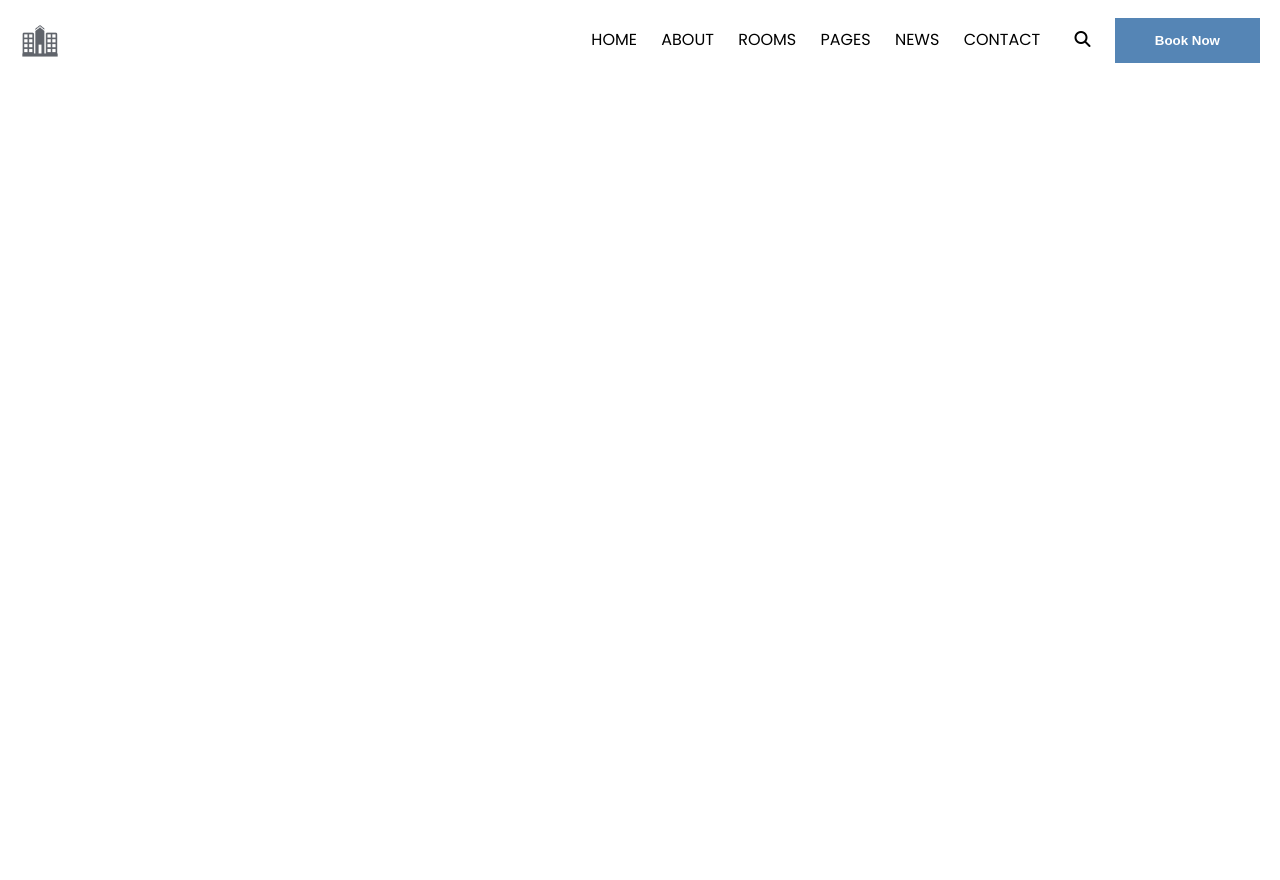
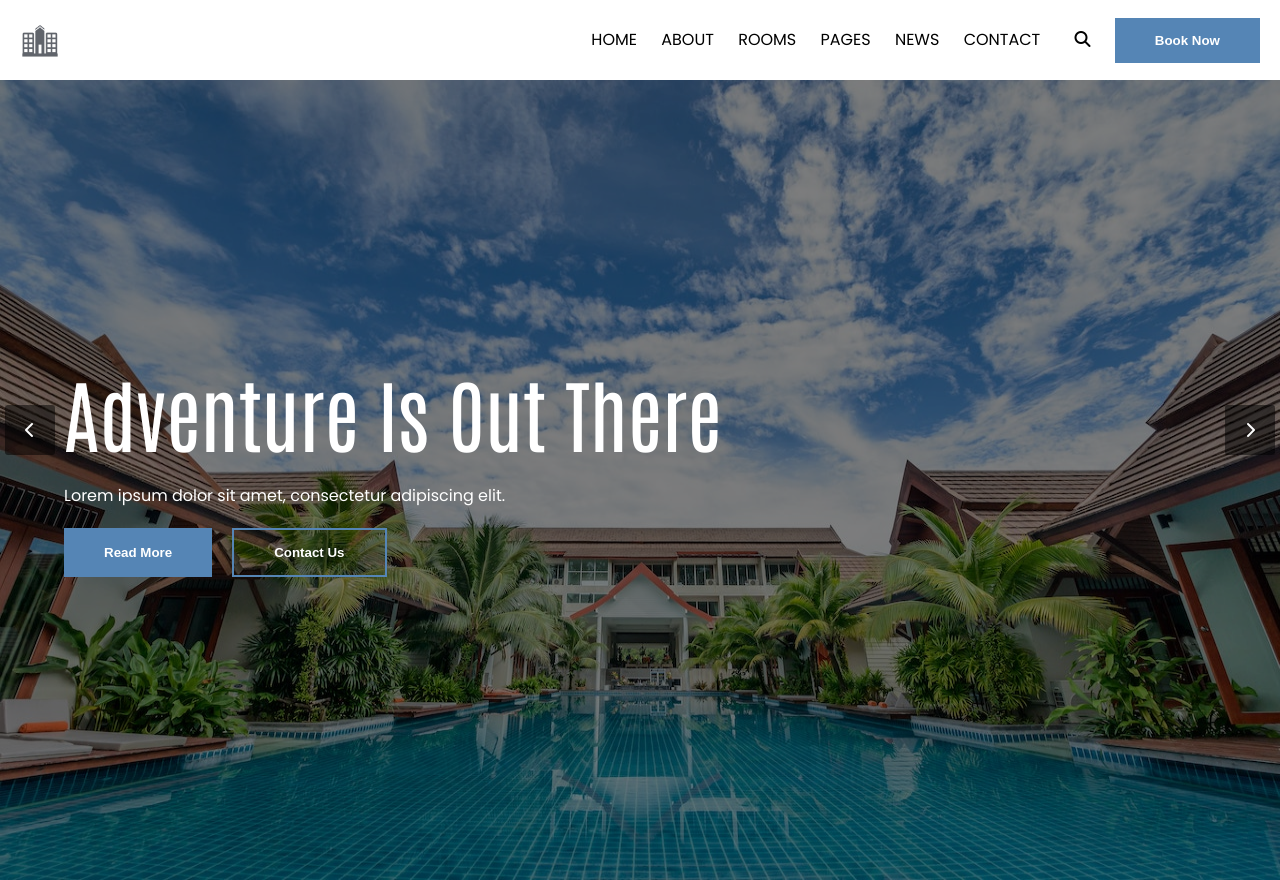
Before and after one commit to tleanne1/hotel-booking-website, a plain HTML site: page index.html in a window 1280 px wide. Before the commit the page ends 800 px from the top, so only its background shows below. Drawn offline with nearby package versions, Linux system fonts and the light colour scheme.

Commit message:
Styled home content

```diff
--- a/index.html
+++ b/index.html
@@ -13,6 +13,25 @@
     />
     <script
       src="https://kit.fontawesome.com/a8a868a143.js"
+      crossorigin="anonymous"
+    ></script>
+    <link
+      rel="stylesheet"
+      href="https://cdnjs.cloudflare.com/ajax/libs/OwlCarousel2/2.3.4/assets/owl.carousel.css"
+      integrity="sha512-UTNP5BXLIptsaj5WdKFrkFov94lDx+eBvbKyoe1YAfjeRPC+gT5kyZ10kOHCfNZqEui1sxmqvodNUx3KbuYI/A=="
+      crossorigin="anonymous"
+      referrerpolicy="no-referrer"
+    />
+    <link
+      rel="stylesheet"
+      href="https://cdnjs.cloudflare.com/ajax/libs/OwlCarousel2/2.3.4/assets/owl.theme.default.min.css"
+      integrity="sha512-sMXtMNL1zRzolHYKEujM2AqCLUR9F2C4/05cdbxjjLSRvMQIciEPCQZo++nk7go3BtSuK9kfa/s+a4f4i5pLkw=="
+      crossorigin="anonymous"
+      referrerpolicy="no-referrer"
+    />
+    <script
+      src="https://code.jquery.com/jquery-1.12.4.min.js"
+      integrity="sha256-ZosEbRLbNQzLpnKIkEdrPv7lOy9C27hHQ+Xp8a4MxAQ="
       crossorigin="anonymous"
     ></script>
     <title>Document</title>
@@ -51,5 +70,76 @@
         }
       }
     </script>
+
+    <section class="home">
+      <div class="content">
+        <div class="owl-carousel owl-theme">
+          <div class="item">
+            <img src="images/banner1.jpg" alt="" />
+            <div class="text">
+              <h1>Adventure Is Out There</h1>
+              <p>Lorem ipsum dolor sit amet, consectetur adipiscing elit.</p>
+              <div class="flex">
+                <button class="primary-btn">Read More</button>
+                <button class="secondary-btn">Contact Us</button>
+              </div>
+            </div>
+          </div>
+          <div class="item">
+            <img src="images/banner2.png" alt="" />
+            <div class="text">
+              <h1>Adventure Is Out There</h1>
+              <p>Lorem ipsum dolor sit amet, consectetur adipiscing elit.</p>
+
+              <div class="flex">
+                <button class="primary-btn">Read More</button>
+                <button class="secondary-btn">Contact Us</button>
+              </div>
+            </div>
+          </div>
+          <div class="item">
+            <img src="images/banner3.jpg" alt="" />
+            <div class="text">
+              <h1>Adventure Is Out There</h1>
+              <p>Lorem ipsum dolor sit amet, consectetur adipiscing elit.</p>
+              <div class="flex">
+                <button class="primary-btn">Read More</button>
+                <button class="secondary-btn">Contact Us</button>
+              </div>
+            </div>
+          </div>
+        </div>
+      </div>
+    </section>
+
+    <script
+      src="https://cdnjs.cloudflare.com/ajax/libs/OwlCarousel2/2.3.4/owl.carousel.min.js"
+      integrity="sha512-bPs7Ae6pVvhOSiIcyUClR7/q2OAsRiovw4vAkX+zJbw3ShAeeqezq50RIIcIURq7Oa20rW2n2q+fyXBNcU9lrw=="
+      crossorigin="anonymous"
+      referrerpolicy="no-referrer"
+    ></script>
+    <script>
+      $(`.owl-carousel`).owlCarousel({
+        loop: true,
+        margin: 0,
+        nav: true,
+        dots: false,
+        navText: [
+          "<i class='fa fa-chevron-left'></i>",
+          "<i class='fa fa-chevron-right'></i>",
+        ],
+        responsive: {
+          0: {
+            items: 1,
+          },
+          768: {
+            items: 1,
+          },
+          1000: {
+            items: 1,
+          },
+        },
+      });
+    </script>
   </body>
 </html>
--- a/style.css
+++ b/style.css
@@ -14,11 +14,6 @@ a {
 
 li {
   list-style: none;
-}
-
-img {
-  width: 40px;
-  height: 40px;
 }
 
 button {
@@ -45,6 +40,13 @@ button {
   color: white;
 }
 
+.secondary-btn {
+  padding: 15px 40px;
+  font-weight: bold;
+  color: white;
+  border: 2px solid #5585b5;
+}
+
 .container {
   max-width: 85%;
   margin: auto;
@@ -58,6 +60,8 @@ header {
 
 header img {
   margin: 20px 0;
+  width: 40px;
+  height: 40px;
 }
 
 header ul {
@@ -125,3 +129,52 @@ header .navlinks span {
     font-size: 25px;
   }
 }
+
+.home {
+  height: 100vh;
+  color: #ffffff;
+}
+
+.home img {
+  width: 100%;
+  height: 100vh;
+  filter: brightness(50%);
+}
+
+.home .text {
+  position: absolute;
+  top: 35%;
+  left: 5%;
+}
+
+.home .text h1 {
+  font-size: 80px;
+  font-family: Antonio;
+  font-weight: 400;
+}
+
+.home p {
+  margin: 20px 0;
+}
+
+.home button {
+  margin-right: 20px;
+}
+
+.owl-nav .owl-prev,
+.owl-nav .owl-next {
+  position: absolute;
+  top: 40%;
+  height: 50px;
+  width: 50px;
+  background: rgba(0, 0, 0, 0.5) !important;
+  color: #ffffff;
+}
+
+.owl-nav .owl-prev {
+  left: 0;
+}
+
+.owl-nav .owl-next {
+  right: 0;
+}
```
Also changed, not shown: images/banner1.jpg (added), images/banner2.png (added), images/banner3.jpg (added).
